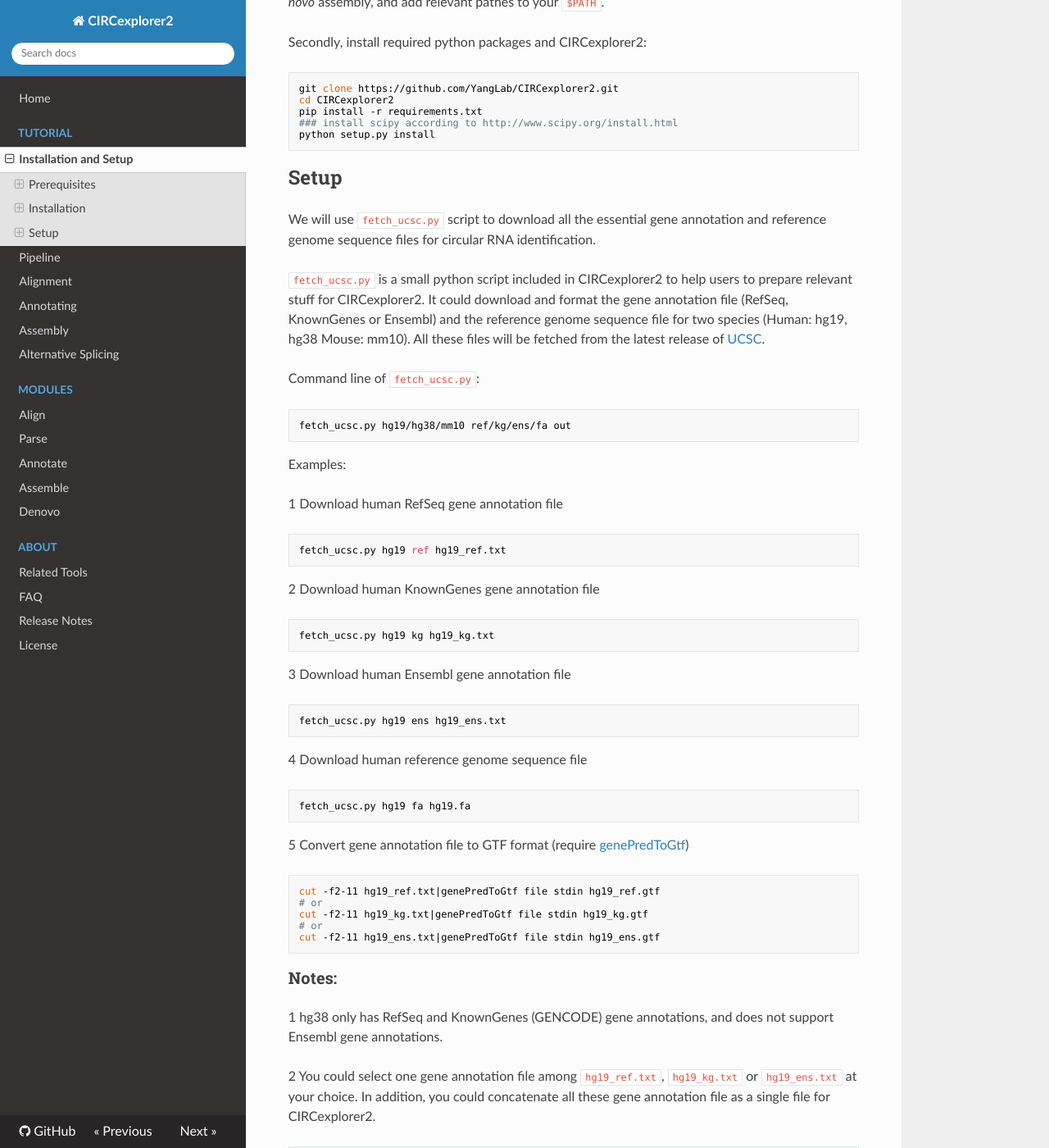
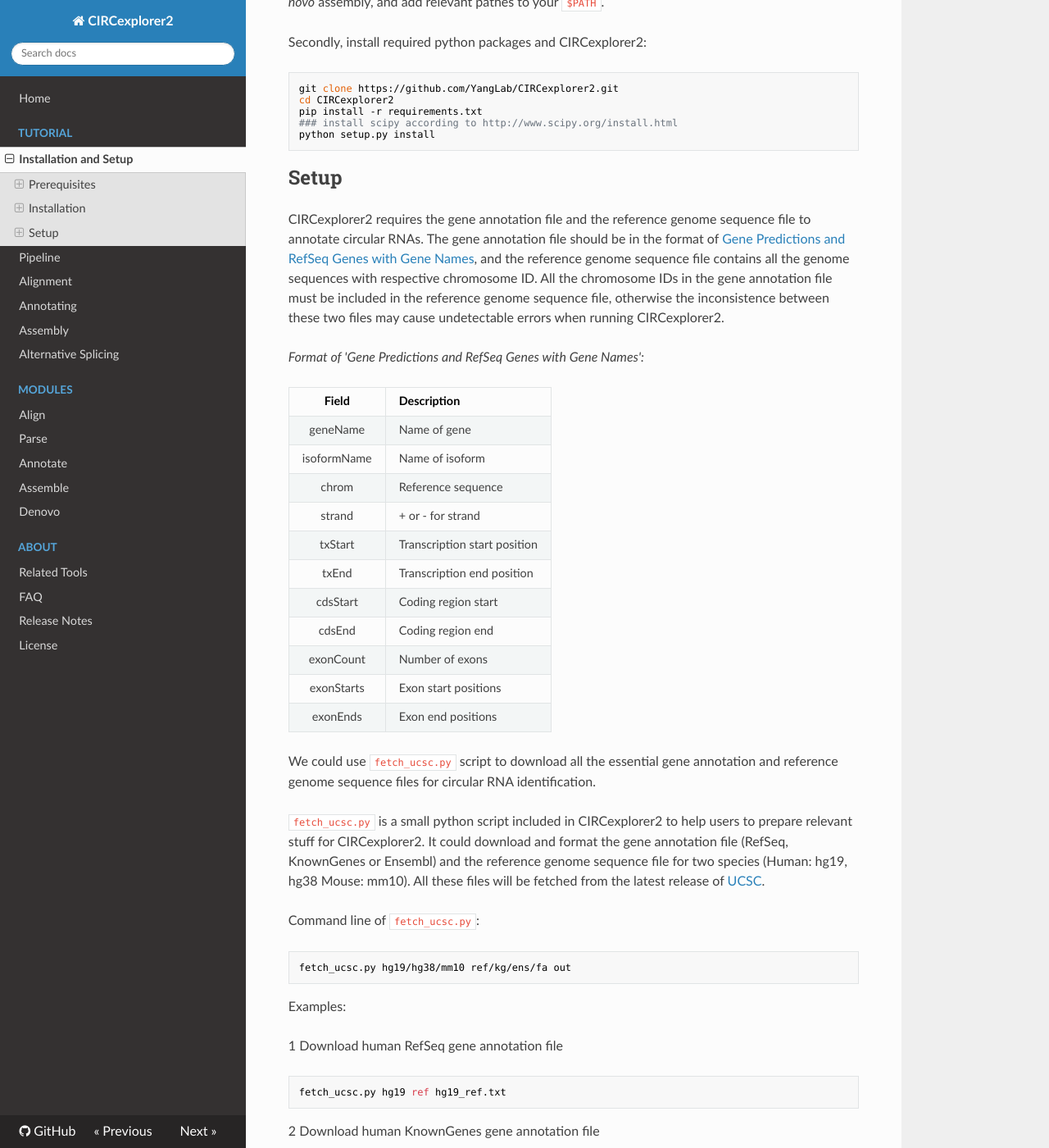
Before and after one commit to YangLab/CIRCexplorer2, an MkDocs documentation site: the page built from docs/tutorial/setup.md, in a window 1280 px wide and 1400 px high, scrolled down 1543 px. Shown: the whole window at 82% size. Built offline with MkDocs 1.6.1, drawn with Linux system fonts in a browser that asks for light colours; nearby versions of some CDN libraries; old or Windows-style settings are respelled for this version of MkDocs.

```diff
--- a/docs/tutorial/setup.md
+++ b/docs/tutorial/setup.md
@@ -63,7 +63,25 @@ python setup.py install
 
 ## Setup
 
-We will use `fetch_ucsc.py` script to download all the essential gene annotation and reference genome sequence files for circular RNA identification.
+CIRCexplorer2 requires the gene annotation file and the reference genome sequence file to annotate circular RNAs. The gene annotation file should be in the format of [Gene Predictions and RefSeq Genes with Gene Names](https://genome.ucsc.edu/FAQ/FAQformat.html#format9), and the reference genome sequence file contains all the genome sequences with respective chromosome ID. All the chromosome IDs in the gene annotation file must be included in the reference genome sequence file, otherwise the inconsistence between these two files may cause undetectable errors when running CIRCexplorer2.
+
+*Format of 'Gene Predictions and RefSeq Genes with Gene Names':*
+
+| Field       | Description                   |
+| :---------: | :---------------------------- |
+| geneName    | Name of gene                  |
+| isoformName | Name of isoform               |
+| chrom       | Reference sequence            |
+| strand      | + or - for strand             |
+| txStart     | Transcription start position  |
+| txEnd       | Transcription end position    |
+| cdsStart    | Coding region start           |
+| cdsEnd      | Coding region end             |
+| exonCount   | Number of exons               |
+| exonStarts  | Exon start positions          |
+| exonEnds    | Exon end positions            |
+
+We could use `fetch_ucsc.py` script to download all the essential gene annotation and reference genome sequence files for circular RNA identification.
 
 `fetch_ucsc.py` is a small python script included in CIRCexplorer2 to help users to prepare relevant stuff for CIRCexplorer2. It could download and format the gene annotation file (RefSeq, KnownGenes or Ensembl) and the reference genome sequence file for two species (Human: hg19, hg38 Mouse: mm10). All these files will be fetched from the latest release of [UCSC](http://hgdownload.soe.ucsc.edu/downloads.html).
 
```
Also changed, not shown: docs/modules/annotate.md (+4 -3 lines), docs/modules/assemble.md (+4 -0 lines), docs/modules/denovo.md (+4 -0 lines).
